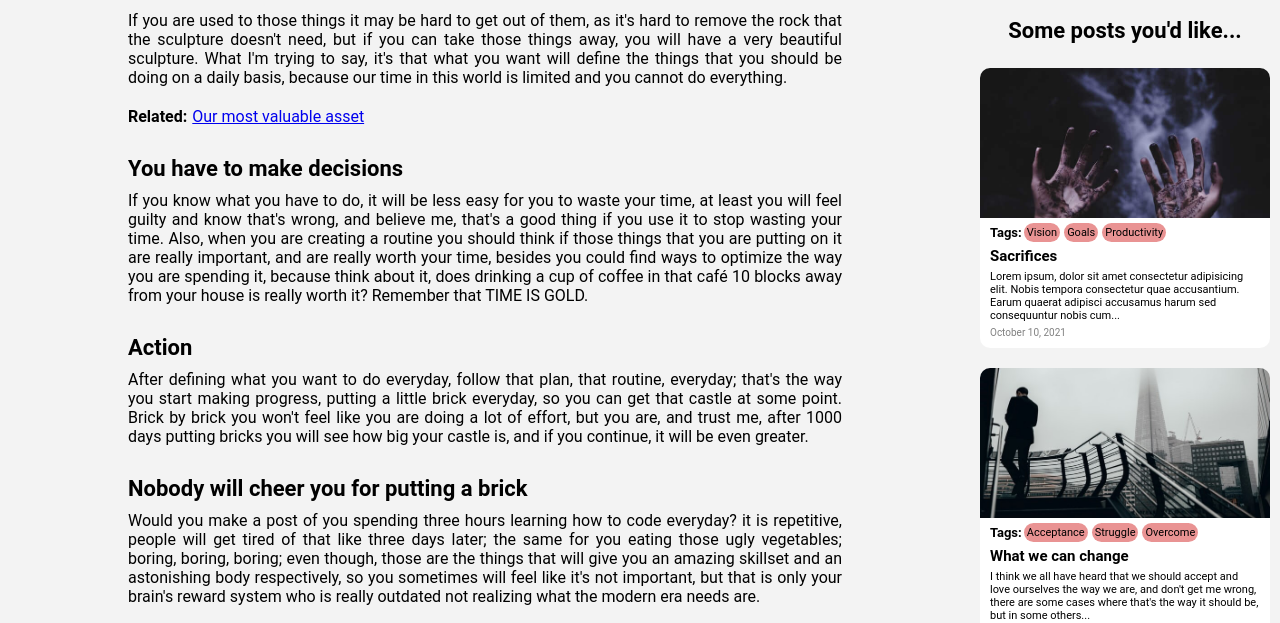
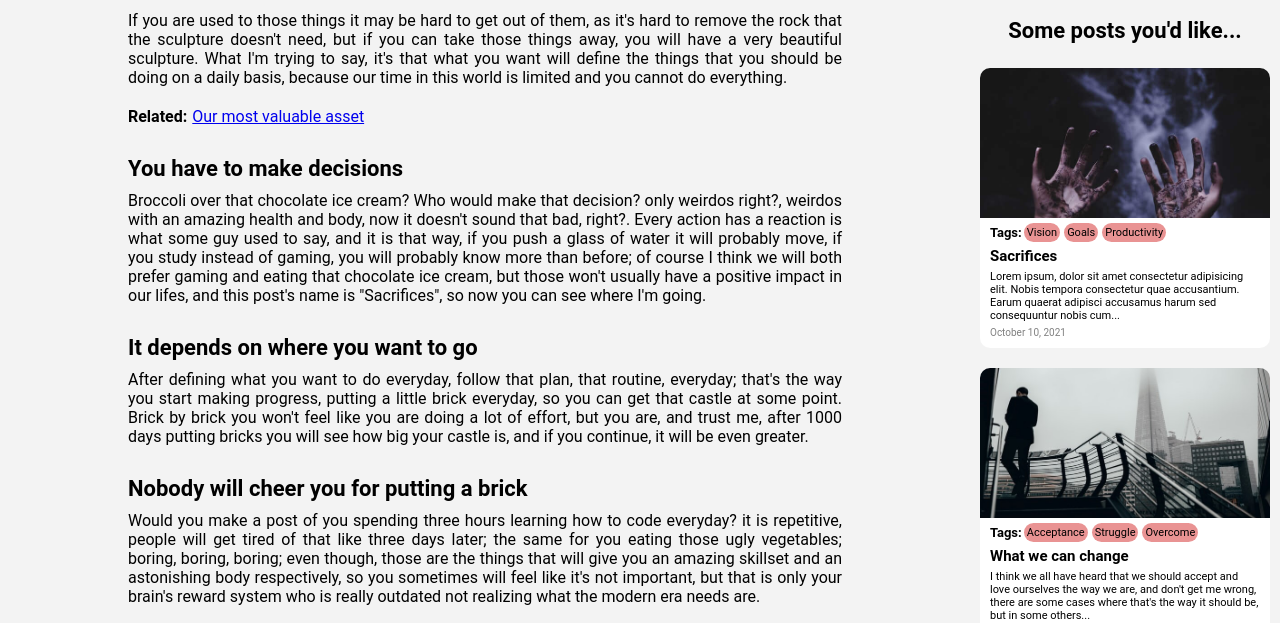
Before and after one commit to iMadfxq/my-blog, a website: page posts/4-sacrifices.html in a window 1280 px wide. Shown: the part 472-1095 px from the top of the page. Drawn offline with Linux system fonts and the light colour scheme.

Commit message:
Keep writing post #4

```diff
--- a/posts/4-sacrifices.html
+++ b/posts/4-sacrifices.html
@@ -43,8 +43,8 @@
           <a href="./3-ourMostValAsset.html" target="_blank">Our most valuable asset</a>
         </div>
         <h2>You have to make decisions</h2>
-        <p>If you know what you have to do, it will be less easy for you to waste your time, at least you will feel guilty and know that's wrong, and believe me, that's a good thing if you use it to stop wasting your time. Also, when you are creating a routine you should think if those things that you are putting on it are really important, and are really worth your time, besides you could find ways to optimize the way you are spending it, because think about it, does drinking a cup of coffee in that café 10 blocks away from your house is really worth it? Remember that TIME IS GOLD.</p>
-        <h2>Action</h2>
+        <p>Broccoli over that chocolate ice cream? Who would make that decision? only weirdos right?, weirdos with an amazing health and body, now it doesn't sound that bad, right?. Every action has a reaction is what some guy used to say, and it is that way, if you push a glass of water it will probably move, if you study instead of gaming, you will probably know more than before; of course I think we will both prefer gaming and eating that chocolate ice cream, but those won't usually have a positive impact in our lifes, and this post's name is "Sacrifices", so now you can see where I'm going.</p>
+        <h2>It depends on where you want to go</h2>
         <p>After defining what you want to do everyday, follow that plan, that routine, everyday; that's the way you start making progress, putting a little brick everyday, so you can get that castle at some point. Brick by brick you won't feel like you are doing a lot of effort, but you are, and trust me, after 1000 days putting bricks you will see how big your castle is, and if you continue, it will be even greater.</p>
         <h2>Nobody will cheer you for putting a brick</h2>
         <p>Would you make a post of you spending three hours learning how to code everyday? it is repetitive, people will get tired of that like three days later; the same for you eating those ugly vegetables; boring, boring, boring; even though, those are the things that will give you an amazing skillset and an astonishing body respectively, so you sometimes will feel like it's not important, but that is only your brain's reward system who is really outdated not realizing what the modern era needs are.</p>
```
